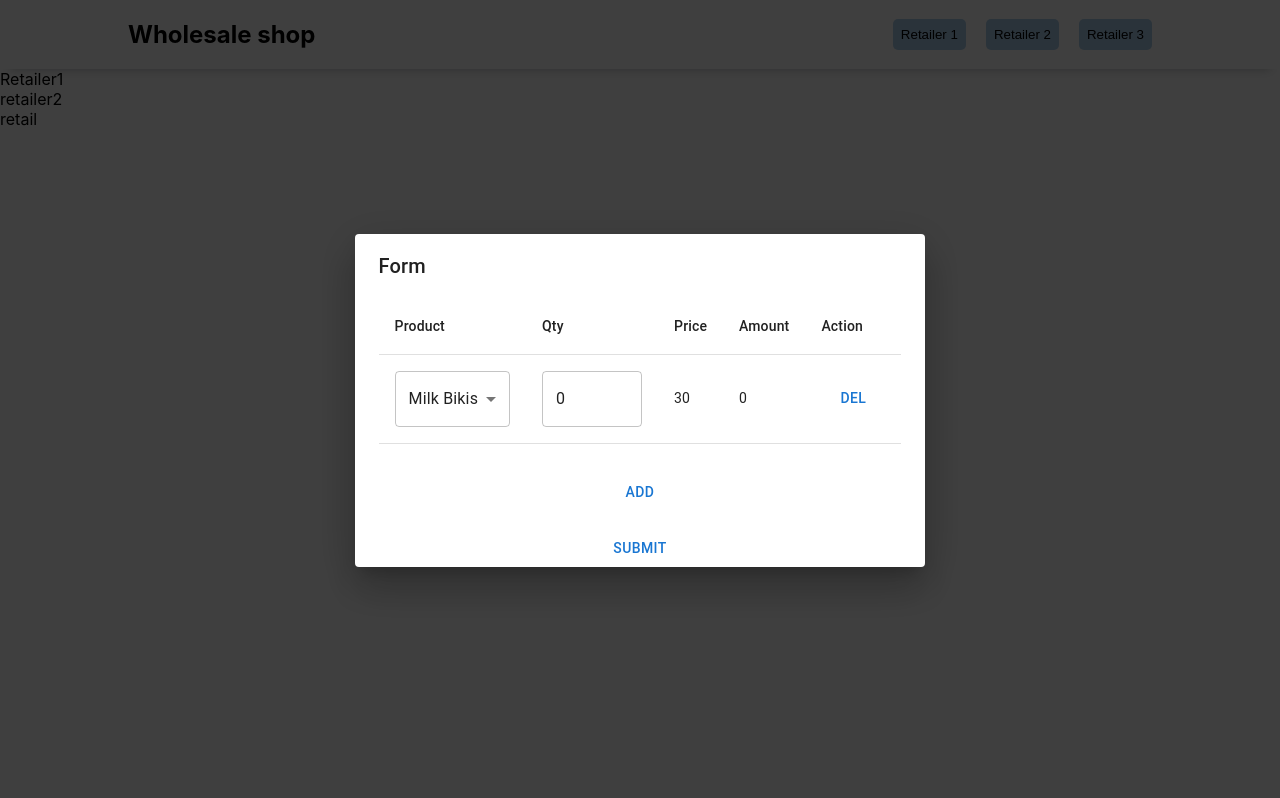
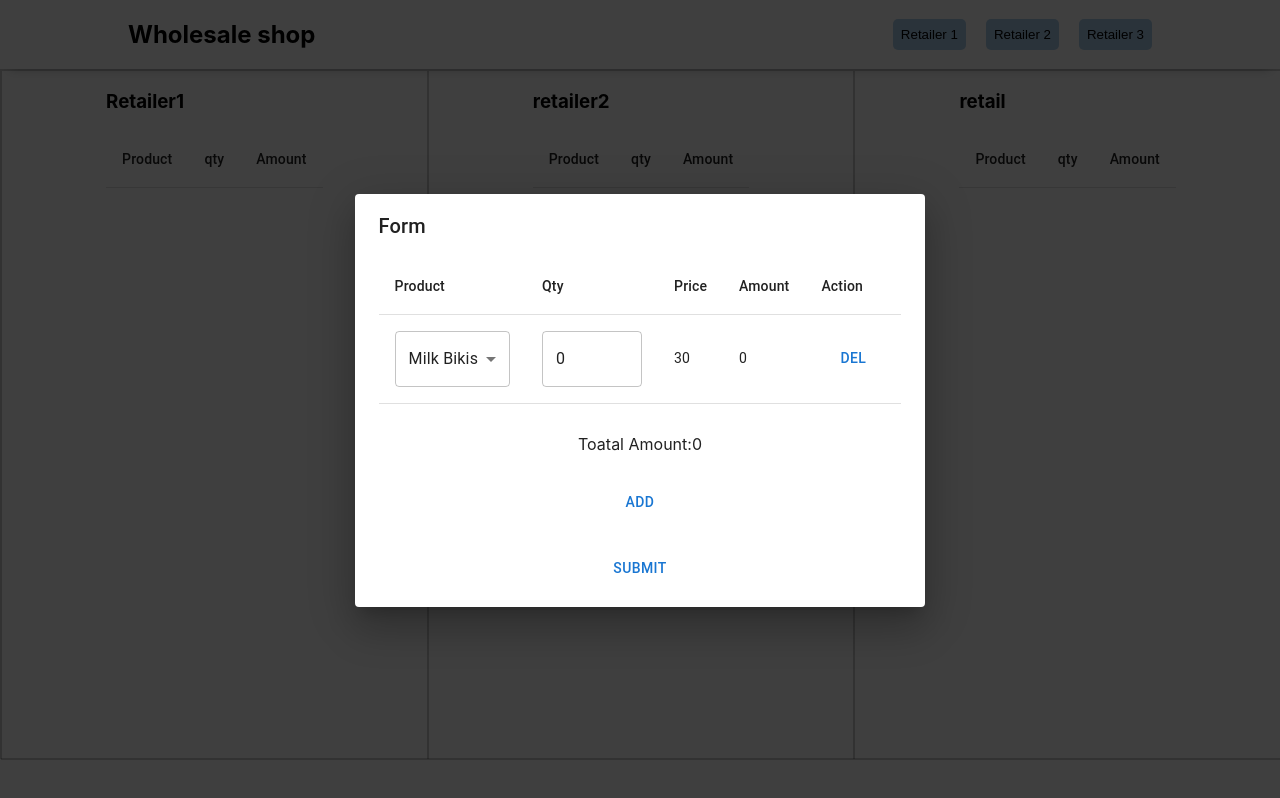
Before and after one commit to Karthikeyan-B-15/Wholesale, a React (Create React App) app: page / in a window 1280 px wide. Both pictures are taken after a click on the button "Retailer 1". Built offline with nearby package versions, Linux system fonts and the light colour scheme.

Commit message:
some changes made

```diff
--- a/src/App.tsx
+++ b/src/App.tsx
@@ -6,6 +6,7 @@ import {retailerData}from './RetailerData'
 import Retailer from './Retailer';
 import { Provider } from 'react-redux';
  import {store} from './store';
+import './retail.css'
 
 
 
@@ -25,9 +26,11 @@ function App(){
      </div>
      <Provider store={store}>
      {dis.check&&<Form num={dis.id} close={setDis}/>}
+     <div className='retailer'>
      {retailerData.map((data)=>{
-         return <Retailer data={data.rname} val={data.val}/>
+         return <Retailer key={data.id} data={data.rname} val={data.val}/>
      })}
+     </div>
      </Provider>
     </div>
   );
--- a/src/Form.tsx
+++ b/src/Form.tsx
@@ -1,29 +1,41 @@
-import React, { useState } from 'react'
+import React, { useEffect, useRef, useState } from 'react'
 import  ReactDOM  from 'react-dom'
 import './App.css'
 import App from './App'
-import { useAppDispatch, useAppSelector } from './hooks'
+import {  useAppSelector ,useAppDispatch} from './hooks'
 import { handleText } from './silce'
 import { retailerData } from './RetailerData'
 import { Dialog,Button , DialogContent, DialogContentText, DialogTitle,DialogProps } from '@mui/material'
 import ProductTable from './ProductTable'
 
+
 function Form(props:any) {
-    const dispatch=useAppDispatch()
+    const [check,setCheck]=useState(false)
+    const [toggle, setToggle] = useState(true);
+
     const value=useAppSelector(state=>state.text.inputText)
+    console.log("first value", value)
 
-    // dispatch(handleText({inptext}))
-    const handleClick=(e:any)=>{
+      // console.log(ind)
+
+      // setToggle(!toggle);
 
 
 
-        console.log(value)
-        retailerData.map((data)=>{
-          if(data.id===props.num){
-            data.val=value
-            console.log(data.val)
-          }
-        })
+
+    const handleClick=(ind:any)=>{
+
+      // setToggle(!toggle);
+      console.log("val", value)
+        console.log(value.map((val)=>val))
+
+
+    retailerData.map((data)=>{
+      if(data.id===props.num){
+        value.map((val)=>data.val.push(val))
+        console.log(data.val)
+      }
+    })
 
         props.close(false)
 
@@ -33,13 +45,13 @@ function Form(props:any) {
 
   return ReactDOM.createPortal(
   <div className='form'>
-    <Dialog open={props.close}>
+    <Dialog open >
       <DialogTitle>Form</DialogTitle>
       <DialogContent>
-        <ProductTable/>
+        <ProductTable handleClick={handleClick}/>
       </DialogContent>
 
-      <Button onClick={handleClick}>submit</Button>
+
     </Dialog>
 
     </div>,document.body)
--- a/src/ProductTable.tsx
+++ b/src/ProductTable.tsx
@@ -1,53 +1,81 @@
 import { Table } from '@material-ui/core'
 import { MenuItem, Select, TableBody, TableCell, TableContainer, TableHead, TableRow,Button,TextField } from '@mui/material'
-import { setUncaughtExceptionCaptureCallback } from 'process';
 import React, { useState } from 'react'
 import { ProductData } from './ProductData';
 import './table.css'
-let num=1
-function ProductTable() {
+import { useAppDispatch} from './hooks'
+import { handleText } from './silce'
+import { iteratorSymbol } from 'immer/dist/internal';
+import { validateLocaleAndSetLanguage } from 'typescript';
+let add:any=0
+let temp:any=0
+function ProductTable({handleClick}:any) {
+
+
+    const dispatch=useAppDispatch()
     const [check,setCheck]=useState(false)
+    const [nums,setNums]=useState(0)
     const [product,setProduct]=useState("Milk Bikis")
-    const [nums,setNums]=useState(0)
-
-    let [ind,setInd]=useState<any>([{id:0,prod:"Milk Bikis",qty:nums}])
-    console.log(product)
-
+    let [ind,setInd]=useState<any>([{id:0,prod:"Milk Bikis",qty:nums,amt:0}])
+    dispatch(handleText({ind}))
     const handleProduct=(e:any,index:number,id:any)=>{
 
-            if(id===index){
-                setProduct(ind[id].prod=e.target.value)
 
+                // if(id===index){
+                    // let newarr=[...ind]
+                    // newarr[index].prod=e.target.value
+                    // setInd(newarr)
+                    setInd(
+                        ind.map((item:any) =>
+                            item.id === index
+                            ? {...item, prod: e.target.value}
+                            : item
+                    ))
+                // }
+                setCheck(ps=>!ps)
+                console.log(ind)
+            add=0
+    }
 
-                console.log(ind[id].prod)
+    const handleNumber=(e:any,index:number,id:any)=>{
 
-            }
+        // if(id===index){
+        // add=0
+        // setNums(e.target.value)
+        // }
 
 
 
-    }
-    const handleNumber=(e:any,index:number,id:any)=>{
-        if(id===index){
-        setNums(ind[id].qty=e.target.value)
-        }
-    }
-    const handleRemove=()=>{
+        ind.map((item:any)=>{
+
+ProductData.map((val:any)=>val.product===item.prod?temp=val.price*item.qty:"")
+console.log(temp)
+      })
+
+
+        setInd(
+            ind.map((item:any) => (
+                item.id === index ? {...item, amt:temp}: item
+
+             ) ))
 
     }
 
-    console.log(ind)
-    const handleAddClick = () =>{
-
-    setInd((prevArr:any)=>(
-        [...prevArr,
-        {id:num,prod:"Milk Bikis",qty:0}]
-    )
-    )
+    const handleRemove=(e:any,index:number)=>{
+        add=0
+        setInd(()=>(ind.filter( (val:any)=>val.prod!==ind[index].prod)))
+    }
 
 
-    // setProduct("Milk Bikis")
-    num++
-    }
+        const handleAddClick = () =>{
+
+                setInd((prevArr:any)=>(
+                    [...prevArr,
+                    {id:prevArr[prevArr.length-1].id+1,prod:"Milk Bikis",qty:0,amt:0}]
+                ))
+                 add=0
+
+        }
 
   return (
     <div className="table">
@@ -70,28 +98,23 @@ function ProductTable() {
             <TableRow key={data.id}>
             <TableCell>
 
-            <Select value={data.prod} onChange={(e)=>handleProduct(e,index,data.id)}>
+            <Select value={data.prod} onChange={(e)=>handleProduct(e,index,ind.map((obj:any)=>obj.id).indexOf(data.id))}>
                 {ProductData.map((data)=>(
                 <MenuItem value={data.product} key={data.id}>{data.product}</MenuItem>
                 ))}
-
-
         </Select>
          </TableCell>
            <TableCell>
             <TextField  type="number" value={data.qty} inputProps={{min:0,max:50}} onChange={(e:any)=>handleNumber(e,index,data.id)}/>
-
             </TableCell>
             <TableCell>{ProductData.map((val)=>{
-                return val.product===data.prod?val.price:""
-            })}
+               return  val.product===data.prod?val.price:""
+      })}
             </TableCell>
             <TableCell>
-            {ProductData.map((val)=>{
-                return val.product===data.prod?val.price*data.qty:""
-            })}
+       {ind[index].amt}
             </TableCell>
-            <TableCell><Button onClick={handleRemove}>DEL</Button></TableCell>
+            <TableCell><Button onClick={(e)=>handleRemove(e,index)}>DEL</Button></TableCell>
            </TableRow>
         )
       }) }
@@ -99,10 +122,13 @@ function ProductTable() {
                 </TableBody>
             </Table>
         </TableContainer>
+        Toatal Amount:{ind.forEach((item:number,index:number)=>add+=ind[index].amt)}{add}
         <Button onClick={handleAddClick}>Add</Button>
+        <Button onClick={e=>handleClick(ind)}>Submit</Button>
 
     </div>
   )
+
 }
 
 export default ProductTable
--- a/src/Retailer.tsx
+++ b/src/Retailer.tsx
@@ -1,8 +1,39 @@
+import { Table, TableBody, TableCell, TableContainer, TableHead, TableRow } from '@mui/material'
 import React from 'react'
+import './retail.css'
+function Retailer(props:any) {
+  console.log(props.val.map((val:any)=>val.prod))
+  return (
+    <div className='retailer'>
+      <div className='view'>
+      <h3>{props.data}</h3>
+      <TableContainer>
+        <Table>
+          <TableHead><TableRow>
+            <TableCell>Product</TableCell>
+            <TableCell>qty</TableCell>
+            <TableCell>Amount</TableCell>
+            </TableRow></TableHead>
+            <TableBody>
+              {props.val.map((val:any)=>{return(
+                  <TableRow>
+                  <TableCell>
+                    {val.prod}
+                  </TableCell>
+                  <TableCell>
+                    {val.qty}
+                  </TableCell>
+                  <TableCell>
+                    {val.amt}
+                  </TableCell>
+                </TableRow>
+              )})}
 
-function Retailer(props:any) {
-  return (
-    <div>{props.data}{props.val}</div>
+            </TableBody>
+        </Table>
+      </TableContainer>
+      </div>
+    </div>
   )
 }
 
--- a/src/RetailerData.tsx
+++ b/src/RetailerData.tsx
@@ -2,17 +2,17 @@ export const retailerData=[
     {
         id:1,
         rname:"Retailer1",
-        val:""
+        val:[]
     },
     {
         id:2,
         rname:"retailer2",
-        val:""
+        val:[]
     },
 
     {
         id:3,
         rname:"retail",
-        val:""
+           val:[]
     }
 ]
--- /dev/null
+++ b/src/retail.css
@@ -0,0 +1,12 @@
+.retailer{
+    display: flex;
+    width: 100%;
+    height: 86vh;
+    border: .5px solid rgba(0,0,0,0.2);
+
+    /* align-content: center; */
+    justify-content: center;
+}
+.view{
+    flex-direction: column;
+}
--- a/src/silce.tsx
+++ b/src/silce.tsx
@@ -3,20 +3,21 @@ import type { RootState } from './store'
 
 
 interface State{
-    inputText:string,
+    inputText:any,
 }
 export const wholeSlice=createSlice({
     name: "wholesale",
     initialState:{
-        inputText:""
+        inputText:[]
     },
     reducers:{
         handleText:(state,action:PayloadAction<any>)=>{
-            state.inputText=action.payload.inptext
+
+            state.inputText=action.payload.ind
         }
     }
 })
 export const  {handleText}=wholeSlice.actions
-// export const selectInp = (state: RootState) => state.text.inputText
+export const selectInp = (state: RootState) => state.text.inputText
 
 export default wholeSlice.reducer
```
